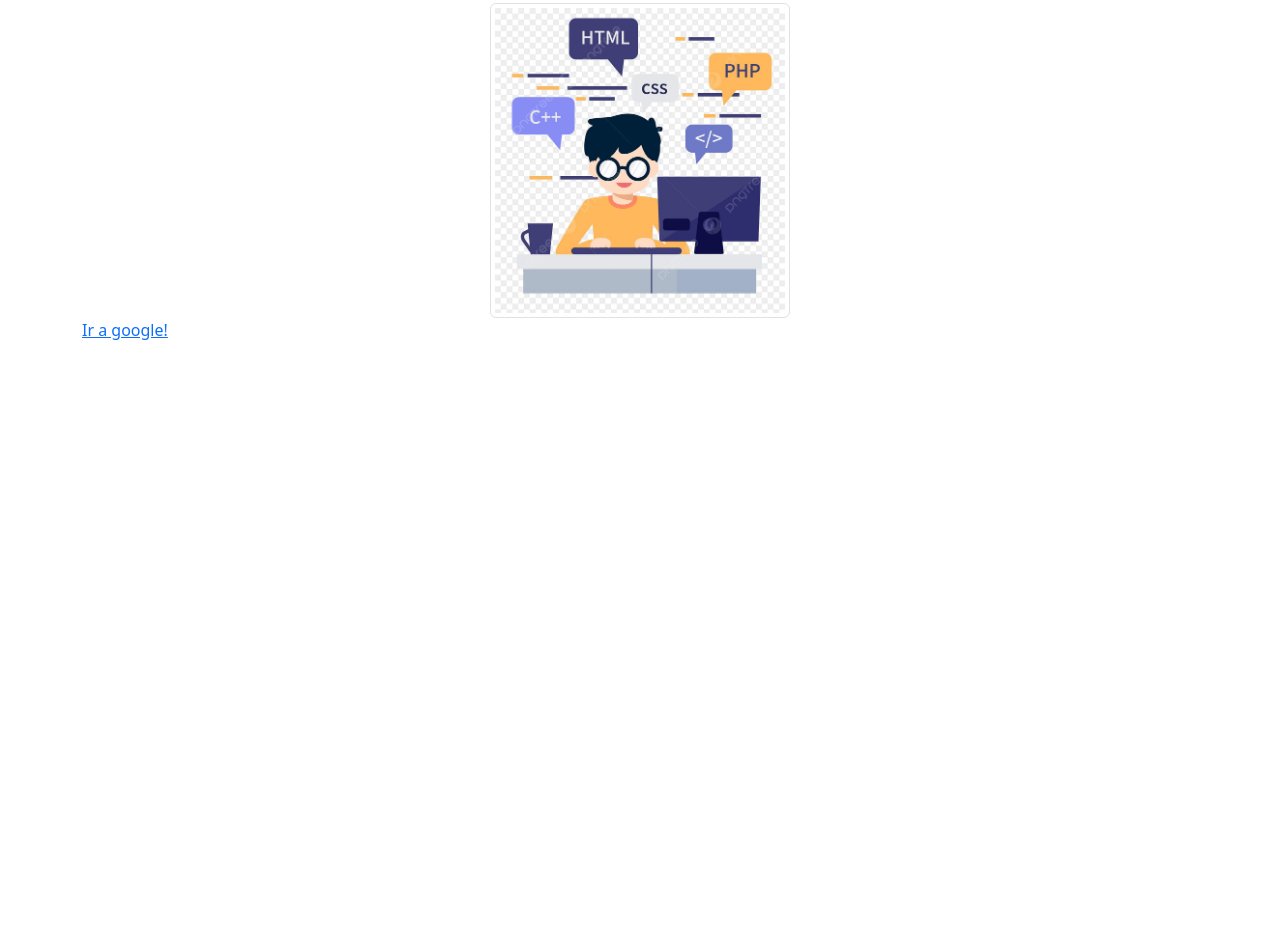
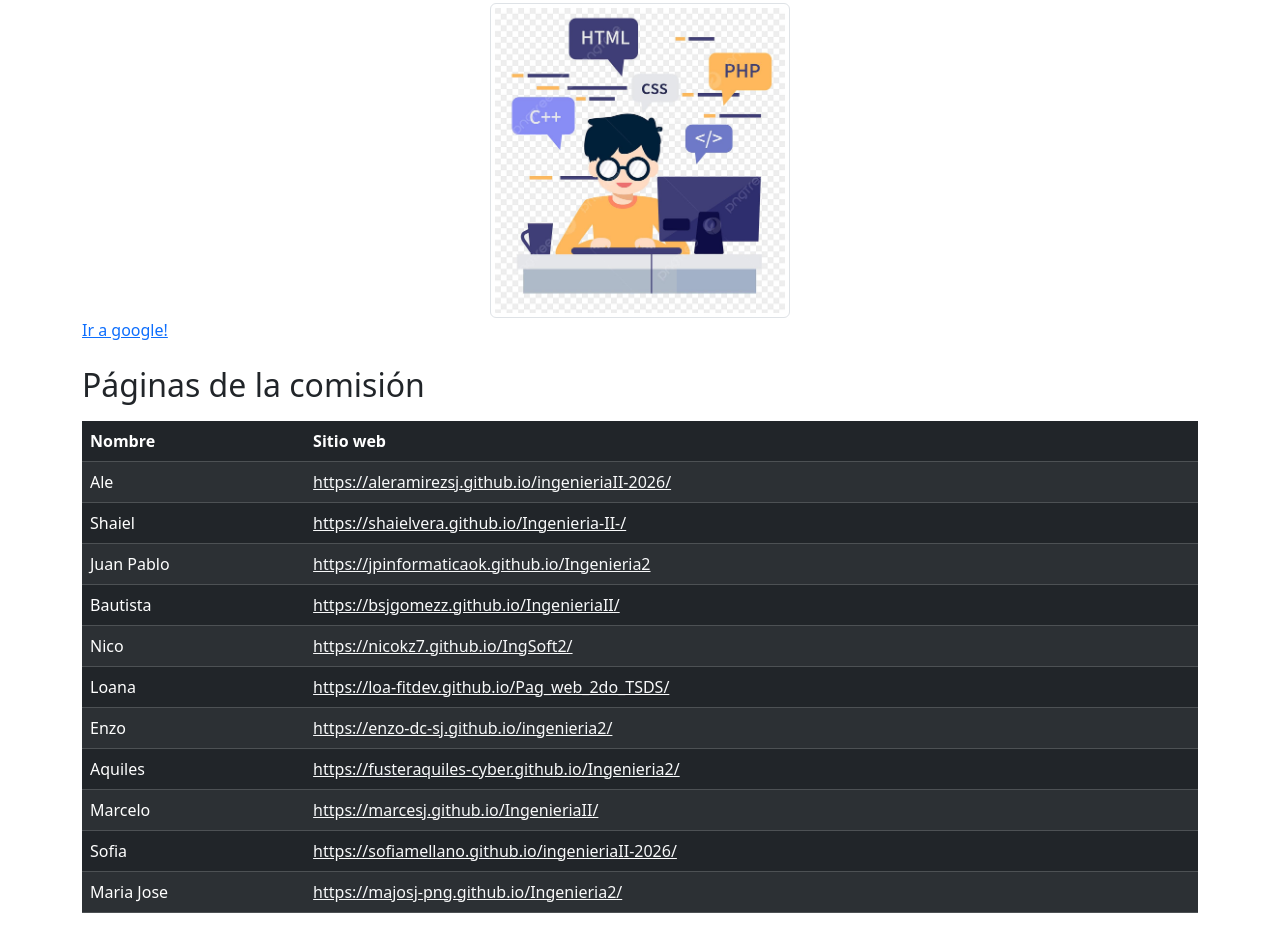
Before and after one commit to jpinformaticaok/Ingenieria2, a plain HTML site: page index.html in a window 1280 px wide. Shown: the part 340-1292 px from the top of the page. Before the commit the page ends 800 px from the top, so only its background shows below. Drawn offline with nearby package versions, Linux system fonts and the light colour scheme.

Commit message:
Agregar tabla de compañeros y sus páginas web

```diff
--- a/index.html
+++ b/index.html
@@ -30,5 +30,35 @@
     <!-- Enlace externo que abre Google en otra pestaña -->
     <a href="https://www.google.com" target="_blank">Ir a google!</a> <!-- Enlace externo -->
 
+    <!-- Sección con tabla dark de Bootstrap para listar compañeros y sus páginas -->
+    <div class="mt-4">
+        <!-- Título de la tabla -->
+        <h2 class="mb-3">Páginas de la comisión</h2>
+        <!-- Tabla con estilo oscuro (table-dark) y filas rayadas para mejor lectura -->
+        <table class="table table-dark table-striped">
+            <!-- Encabezado de columnas: nombre y enlace -->
+            <thead>
+                <tr>
+                    <th scope="col">Nombre</th>
+                    <th scope="col">Sitio web</th>
+                </tr>
+            </thead>
+            <!-- Cuerpo de la tabla con los datos solicitados -->
+            <tbody>
+                <tr><td>Ale</td><td><a class="link-light" href="https://aleramirezsj.github.io/ingenieriaII-2026/" target="_blank">https://aleramirezsj.github.io/ingenieriaII-2026/</a></td></tr>
+                <tr><td>Shaiel</td><td><a class="link-light" href="https://shaielvera.github.io/Ingenieria-II-/" target="_blank">https://shaielvera.github.io/Ingenieria-II-/</a></td></tr>
+                <tr><td>Juan Pablo</td><td><a class="link-light" href="https://jpinformaticaok.github.io/Ingenieria2" target="_blank">https://jpinformaticaok.github.io/Ingenieria2</a></td></tr>
+                <tr><td>Bautista</td><td><a class="link-light" href="https://bsjgomezz.github.io/IngenieriaII/" target="_blank">https://bsjgomezz.github.io/IngenieriaII/</a></td></tr>
+                <tr><td>Nico</td><td><a class="link-light" href="https://nicokz7.github.io/IngSoft2/" target="_blank">https://nicokz7.github.io/IngSoft2/</a></td></tr>
+                <tr><td>Loana</td><td><a class="link-light" href="https://loa-fitdev.github.io/Pag_web_2do_TSDS/" target="_blank">https://loa-fitdev.github.io/Pag_web_2do_TSDS/</a></td></tr>
+                <tr><td>Enzo</td><td><a class="link-light" href="https://enzo-dc-sj.github.io/ingenieria2/" target="_blank">https://enzo-dc-sj.github.io/ingenieria2/</a></td></tr>
+                <tr><td>Aquiles</td><td><a class="link-light" href="https://fusteraquiles-cyber.github.io/Ingenieria2/" target="_blank">https://fusteraquiles-cyber.github.io/Ingenieria2/</a></td></tr>
+                <tr><td>Marcelo</td><td><a class="link-light" href="https://marcesj.github.io/IngenieriaII/" target="_blank">https://marcesj.github.io/IngenieriaII/</a></td></tr>
+                <tr><td>Sofia</td><td><a class="link-light" href="https://sofiamellano.github.io/ingenieriaII-2026/" target="_blank">https://sofiamellano.github.io/ingenieriaII-2026/</a></td></tr>
+                <tr><td>Maria Jose</td><td><a class="link-light" href="https://majosj-png.github.io/Ingenieria2/" target="_blank">https://majosj-png.github.io/Ingenieria2/</a></td></tr>
+            </tbody>
+        </table>
+    </div>
+
 </body>
 </html>
```
